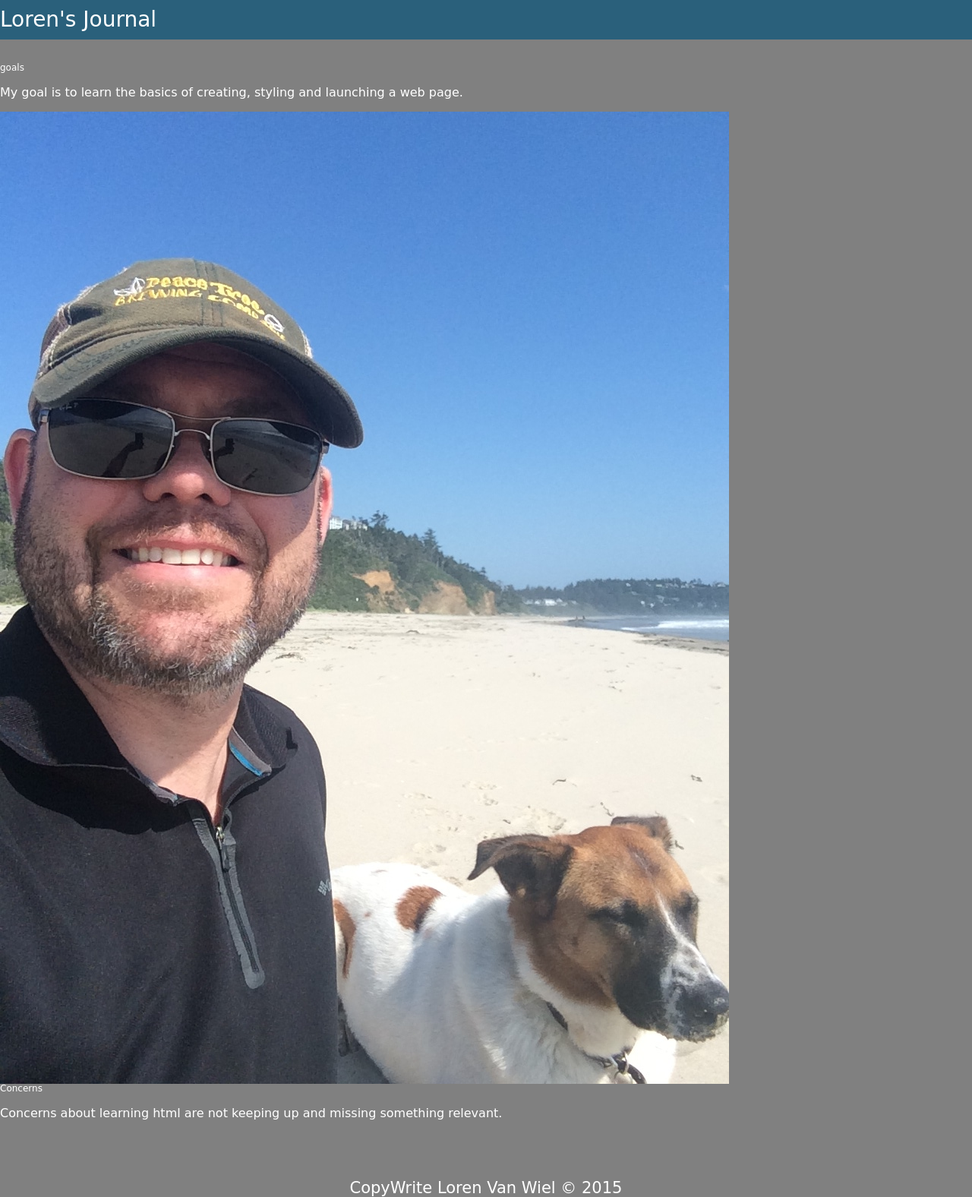
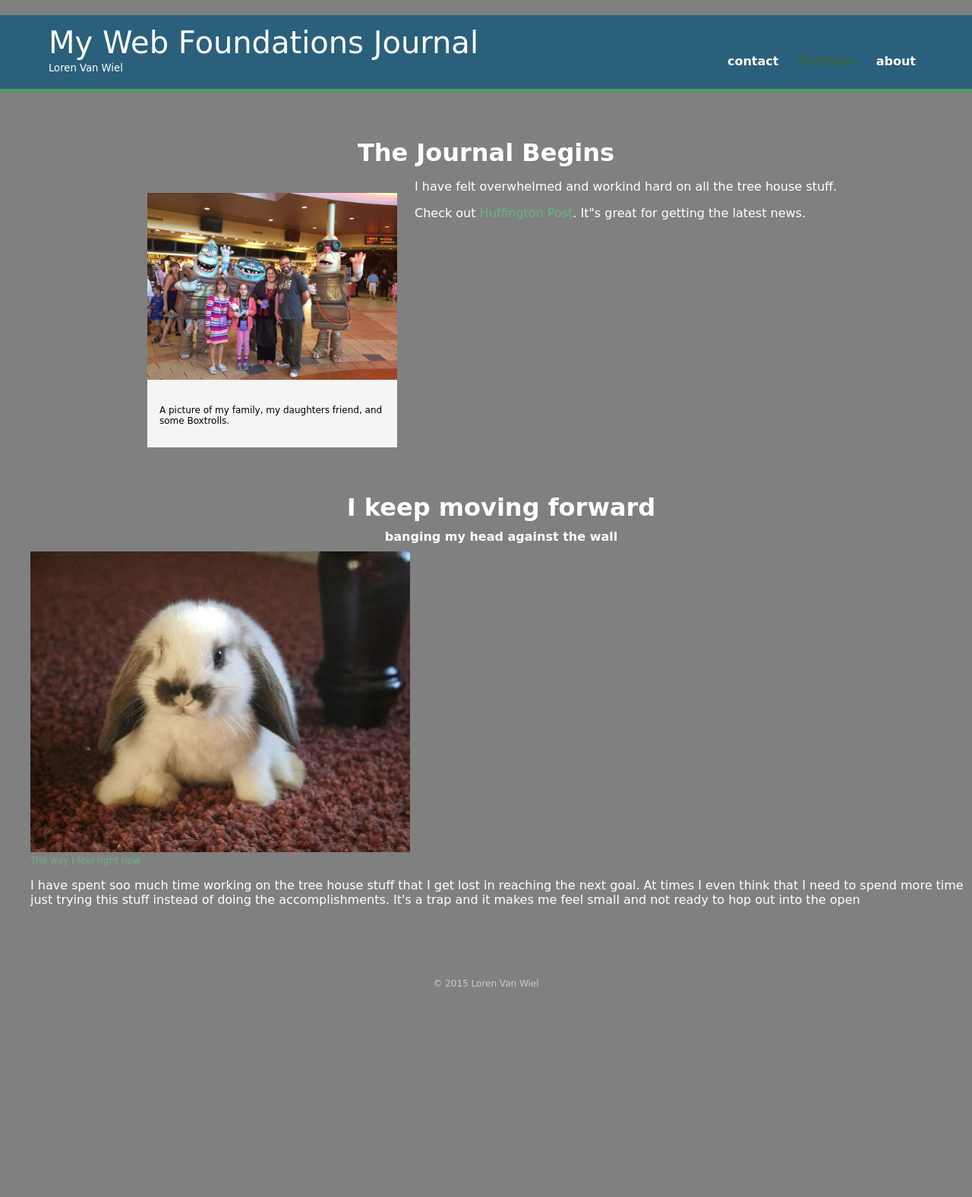
Before and after one commit to lvanwiel/Journal, a plain HTML site: page index.html in a window 1280 px wide. Shown: the whole page at 76% size. After the commit the page ends 1314 px from the top, so only its background shows below. Drawn offline with Linux system fonts and the light colour scheme; a web font is replaced by a local one.

Commit message:
fresher day

```diff
--- a/css/main.css
+++ b/css/main.css
@@ -32,7 +32,7 @@ h3 {
 Heading
 *****************/
 header {
-  float: left;
+  float: right;
   margin: 0 0 30px 0;
   padding: 5px 0 0 0;
   width: 100%;
@@ -58,13 +58,20 @@ h2 {
   font-weight: normal;
 }
 
+h4 {
+  font-size: 1 em;
+  text-align: center;
+  margin: 10px;
+
+}
+
 /*****************
 Navigation
 *****************/
 
 h3 {
   font-size: 2em;
-  text-align: right;
+  text-align: center;
   margin: 20px 30px 10px;
 
 
@@ -145,6 +152,16 @@ page: portfolio
   color: black;
 }
 
+#d2{
+  float: right;
+  list-style: none;
+}
+
+#d2 li a p{
+  margin:0;
+  font-size: .75em;
+
+}
 /*****************
 page: about
 *****************/
--- a/index.html
+++ b/index.html
@@ -1,42 +1,72 @@
-<!DOCTYPE html>
+<!Doctype html>
  <html>
-
     <head>
-
       <meta charset="utf-8">
-      <title>Loren VW Journal</title>
+      <title>Loren Van Wiel | Compositor</title>
       <link rel="stylesheet" href="css/normalize.css">
       <link href='http://fonts.googleapis.com/css?family=Neucha|Passero+One' rel='stylesheet' type='text/css'>
       <link rel="stylesheet" href="css/main.css">
-
-  <title>Loren Van Wiel</title>
+      <link rel="stylesheet" href="css/responsive.css">
+      <meta name="viewport" content="width=device-width, initial-scale=1.0">
     </head>
-
     <body>
        <header>
-     <h1>Loren's Journal</h1>
+         <a href="index.html" id="logo">
+          <h1>My Web Foundations Journal</h1>
+          <h2>Loren Van Wiel</h2>
+
+         </a>
+
+         <nav>
+            <ul>
+              <li><a href="contact.html">contact</a></li>
+              <li><a href="portfolio.html" class="selected">Portfolio</a></li>
+              <li><a href="MY.html">about</a></li>
+
+            </ul>
+         </nav>
+
        </header>
+       <div id="wrapper">
+       <section>
+         <h3>The Journal Begins</h3>
+         <ul id="gallery">
+           <li>
+             <a href="img/IMG_1963.jpg">
+               <img src="img/IMG_1963.jpg" alt="">
+               <p>A picture of my family, my daughters friend, and some Boxtrolls.</p>
+             </a>
+           </li>
+         </ul>
+         <p>I have felt overwhelmed and workind hard on all the tree house stuff.</p>
+         <p>Check out <a href="http://huffingtonpost.com/">Huffington Post</a>.
+            It"s great for getting the latest news.</p>
+       </section>
+     </div>
 
-  <div class="container">
-    <h2>goals</h2>
-    <p>
-      My goal is to learn the basics of creating, styling and launching a web page.
-    </p>
+     <div>
 
-    <img src="IMG/IMG_1815.jpg" alt="">
-
-    <h2>Concerns</h2>
-      <p>
-        Concerns about learning html are not keeping up and missing something
-        relevant.
-      </p>
-
+       <ul id="d2">
+         <li>
+           <h3>I keep moving forward</h3>
+           <h4>banging my head against the wall</h4>
+           <a href=IMG/baby-bunny.jpg>
+             <img src="IMG/baby-bunny.jpg" alt="baby-bunny">
+             <p>The way I feel right now</p>
+           </a>
+           <li>
+             <p>I have spent soo much time working on the tree house stuff that
+               I get lost in reaching the next goal. At times I even think that
+               I need to spend more time just trying this stuff instead of doing
+               the accomplishments. It's a trap and it makes me feel small and
+               not ready to hop out into the open</p>
+            </li>
+          </a>
      </div>
 
        <footer>
-   <h1>CopyWrite Loren Van Wiel &copy; 2015</h1>
+         <p>&copy; 2015 Loren Van Wiel</p>
        </footer>
 
    </body>
-
  </html>
```
Also changed, not shown: MyJournal.html (+22 -3 lines). Lines whose indentation alone changed are shown as unchanged.
